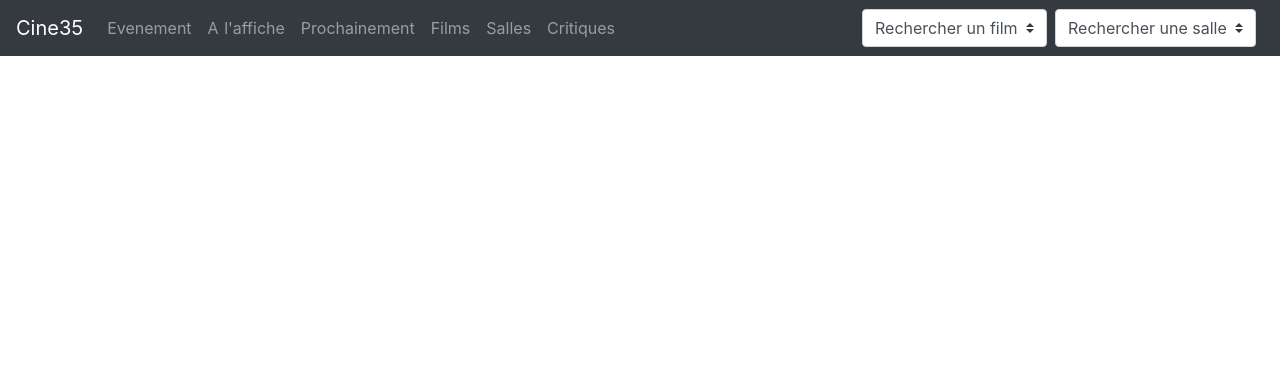
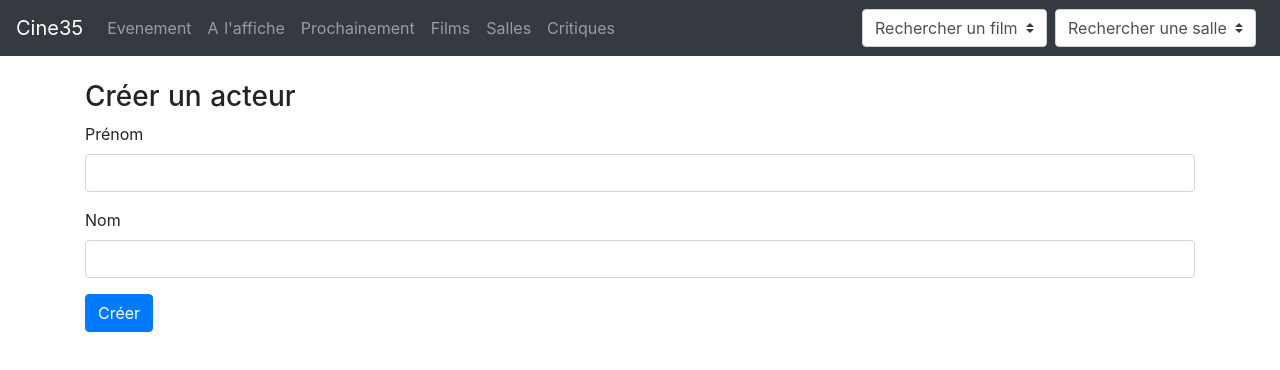
Before and after one commit to julienDhilly/cine35-nuxt, a Nuxt app: page /admin/directors/create in a window 1280 px wide. Shown: the top 370 px of the page. Built offline with nearby package versions, Linux system fonts and the light colour scheme.

Commit message:
feat(admin): add directors admin pages

```diff
--- /dev/null
+++ b/pages/admin/directors/create.vue
@@ -0,0 +1,57 @@
+<template>
+  <div class="container mt-4">
+    <h3>Créer un acteur</h3>
+    <form ref="form" @submit="onSubmit">
+      <div class="form-group">
+        <label for="actorFirstName">Prénom</label>
+        <input
+          id="actorFirstName"
+          v-model="firstName"
+          type="text"
+          class="form-control"
+          required
+        />
+      </div>
+      <div class="form-group">
+        <label for="actorLastName">Nom</label>
+        <input
+          id="actorLastName"
+          v-model="lastName"
+          type="text"
+          class="form-control"
+          required
+        />
+      </div>
+      <button type="submit" class="btn btn-primary">
+        Créer
+      </button>
+    </form>
+  </div>
+</template>
+
+<script>
+import { v4 as uuidv4 } from "uuid"
+
+export default {
+  data() {
+    return {
+      firstName: null,
+      lastName: null,
+    }
+  },
+  methods: {
+    async onSubmit() {
+      if (this.$refs.form.checkValidity()) {
+        this.firstName
+        this.lastName
+        const actorsCollection = this.$fireStore.collection("actors")
+        const { firstName, lastName } = this
+        await actorsCollection.doc(uuidv4()).set({
+          firstName,
+          lastName,
+        })
+      }
+    },
+  },
+}
+</script>
--- /dev/null
+++ b/pages/admin/directors/index.vue
@@ -0,0 +1,54 @@
+<template>
+  <div class="container mt-4">
+    <nav aria-label="breadcrumb">
+      <ol class="breadcrumb">
+        <li class="breadcrumb-item">
+          <nuxt-link to="/admin/">
+            Admin
+          </nuxt-link>
+        </li>
+        <li class="breadcrumb-item active" aria-current="page">
+          Directors
+        </li>
+      </ol>
+    </nav>
+
+    <ul class="list-group">
+      <template v-for="model in directors">
+        <li
+          :key="model.id"
+          class="list-group-item d-flex justify-content-between align-items-stretch"
+        >
+          <span>{{ getActorFullName(model) }}</span>
+          <button class="btn btn-outline-danger" @click="onDelete(actor)">
+            Supprimer
+          </button>
+        </li>
+      </template>
+    </ul>
+    <nuxt-link to="/admin/directors/create" class="btn btn-primary mt-4">
+      Create new director
+    </nuxt-link>
+  </div>
+</template>
+
+<script>
+export default {
+  async fetch({ store }) {
+    await store.dispatch("directors/fetch")
+  },
+  computed: {
+    directors() {
+      return this.$store.getters["directors/collection"]
+    },
+  },
+  methods: {
+    getActorFullName(model) {
+      return `${model.firstName} ${model.lastName}`
+    },
+    async onDelete(actor) {
+      this.$store.dispatch("directors/delete", actor)
+    },
+  },
+}
+</script>
```
